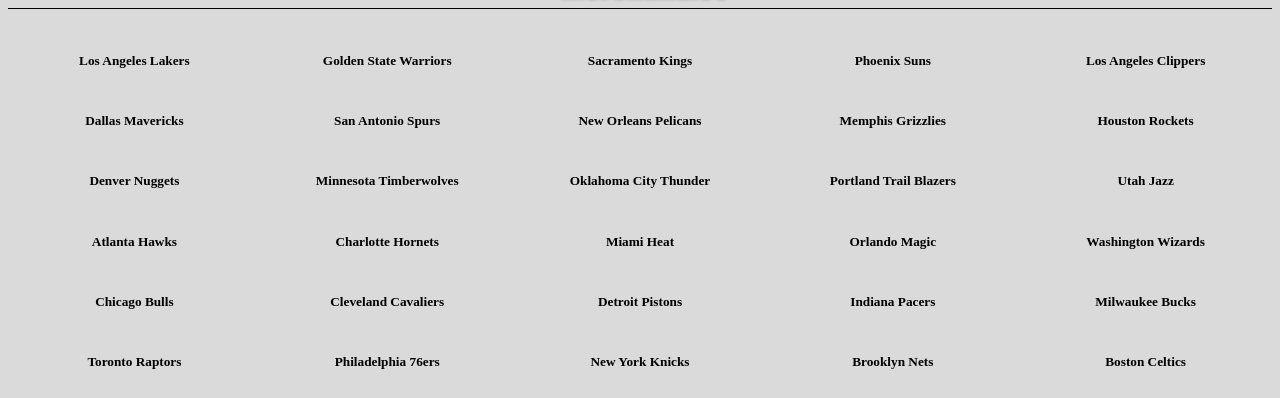
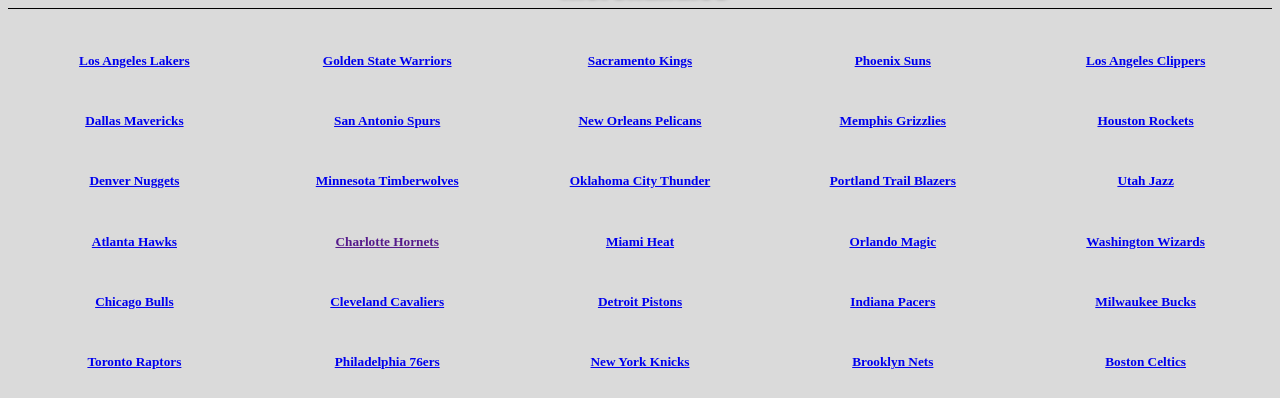
Before and after one commit to damarisfregoso/NBA-Teams, a React (Vite) app: page / in a window 1280 px wide. Shown: the part 7152-7550 px from the top of the page. Built offline with nearby package versions, Linux system fonts and the light colour scheme.

Commit message:
Links connected to my footer

```diff
--- a/src/components/Footer.jsx
+++ b/src/components/Footer.jsx
@@ -2,7 +2,9 @@
   return (
     <footer className="Footer">
       <div>
-        <h5>{props.name.teamName}</h5>
+        <a href={props.name.merchandise}>
+          <h5>{props.name.teamName}</h5>
+        </a>
       </div>
     </footer>
   )
--- a/src/teams.json
+++ b/src/teams.json
@@ -32,7 +32,7 @@
     },
     {
       "teamName": "Golden State Warriors",
-      "merchandise": "",
+      "merchandise": "https://store.nba.com/golden-state-warriors/t-25697330+z-9481965-3978686848",
       "founded": 1946,
       "location": "San Francisco, California",
       "conference": "Western",
@@ -59,7 +59,7 @@
     },
     {
       "teamName": "Sacramento Kings",
-      "merchandise": "",
+      "merchandise": "https://store.nba.com/sacramento-kings/t-25706493+z-9748930-696651166",
       "founded": 1923,
       "location": "Sacramento, California",
       "conference": "Western",
@@ -86,7 +86,7 @@
     },
     {
       "teamName": "Phoenix Suns",
-      "merchandise": "",
+      "merchandise": "https://store.nba.com/phoenix-suns/t-36365357+z-9435785-1133976337",
       "founded": 1968,
       "location": "Phoenix, Arizona",
       "conference": "Western",
@@ -113,7 +113,7 @@
     },
     {
       "teamName": "Los Angeles Clippers",
-      "merchandise": "",
+      "merchandise": "https://store.nba.com/la-clippers/t-70587401+z-887467-3046626999",
       "founded": 1970,
       "location": "Los Angeles, California",
       "conference": "Western",
@@ -140,7 +140,7 @@
     },
     {
       "teamName": "Dallas Mavericks",
-      "merchandise": "",
+      "merchandise": "https://store.nba.com/dallas-mavericks/t-25921725+z-9808307-1099833793",
       "founded": 1980,
       "location": "Dallas, Texas",
       "conference": "Western",
@@ -167,7 +167,7 @@
     },
     {
       "teamName": "San Antonio Spurs",
-      "merchandise": "",
+      "merchandise": "https://store.nba.com/san-antonio-spurs/t-25479738+z-9599295-1603295541",
       "founded": 1967,
       "location": "San Antonio, Texas",
       "conference": "Western",
@@ -194,7 +194,7 @@
     },
     {
       "teamName": "New Orleans Pelicans",
-      "merchandise": "",
+      "merchandise": "https://store.nba.com/new-orleans-pelicans/t-14928541+z-9278305-1529874652",
       "founded": 2002,
       "location": "New Orleans, Louisiana",
       "conference": "Western",
@@ -221,7 +221,7 @@
     },
     {
       "teamName": "Memphis Grizzlies",
-      "merchandise": "",
+      "merchandise": "https://store.nba.com/memphis-grizzlies/t-36141825+z-9395229-4160547856",
       "founded": 1995,
       "location": "Memphis, Tennessee",
       "conference": "Western",
@@ -248,7 +248,7 @@
     },
     {
       "teamName": "Houston Rockets",
-      "merchandise": "",
+      "merchandise": "https://store.nba.com/houston-rockets/t-25701720+z-9900621-3740132585",
       "founded": 1967,
       "location": "Houston, Texas",
       "conference": "Western",
@@ -275,7 +275,7 @@
     },
     {
       "teamName": "Denver Nuggets",
-      "merchandise": "",
+      "merchandise": "https://store.nba.com/denver-nuggets/t-36709537+z-9818217-2061726982",
       "founded": 1967,
       "location": "Denver, Colorado",
       "conference": "Western",
@@ -302,7 +302,7 @@
     },
     {
       "teamName": "Minnesota Timberwolves",
-      "merchandise": "",
+      "merchandise": "https://store.nba.com/minnesota-timberwolves/t-36817417+z-9628361-630200030",
       "founded": 1989,
       "location": "Minneapolis, Minnesota",
       "conference": "Western",
@@ -329,7 +329,7 @@
     },
     {
       "teamName": "Oklahoma City Thunder",
-      "merchandise": "",
+      "merchandise": "https://store.nba.com/oklahoma-city-thunder/t-25920710+z-880821-1731662351",
       "founded": 1967,
       "location": "Oklahoma City, Oklahoma",
       "conference": "Western",
@@ -356,7 +356,7 @@
     },
     {
       "teamName": "Portland Trail Blazers",
-      "merchandise": "",
+      "merchandise": "https://store.nba.com/portland-trail-blazers/t-14585303+z-9802245-1123535554",
       "founded": 1970,
       "location": "Portland, Oregon",
       "conference": "Western",
@@ -383,7 +383,7 @@
     },
     {
       "teamName": "Utah Jazz",
-      "merchandise": "",
+      "merchandise": "https://store.nba.com/utah-jazz/t-36582018+z-9026731-4239061728",
       "founded": 1974,
       "location": "Salt Lake City, Utah",
       "conference": "Western",
@@ -410,7 +410,7 @@
     },
     {
       "teamName": "Atlanta Hawks",
-      "merchandise": "",
+      "merchandise": "https://store.nba.com/atlanta-hawks/t-36038306+z-831088-1797977209",
       "founded": 1946,
       "location": "Atlanta, Georgia",
       "conference": "Eastern",
@@ -464,7 +464,7 @@
     },
     {
       "teamName": "Miami Heat",
-      "merchandise": "",
+      "merchandise": "https://store.nba.com/miami-heat/t-14817459+z-9038978-4289575825",
       "founded": 1988,
       "location": "Miami, Florida",
       "conference": "Eastern",
@@ -491,7 +491,7 @@
     },
     {
       "teamName": "Orlando Magic",
-      "merchandise": "",
+      "merchandise": "https://store.nba.com/orlando-magic/t-92582033+z-811953-2826302465",
       "founded": 1989,
       "location": "Orlando, Florida",
       "conference": "Eastern",
@@ -518,7 +518,7 @@
     },
     {
       "teamName": "Washington Wizards",
-      "merchandise": "",
+      "merchandise": "https://store.nba.com/washington-wizards/t-25690831+z-9858548-3921087139",
       "founded": 1961,
       "location": "Washington, D.C.",
       "conference": "Eastern",
@@ -545,7 +545,7 @@
     },
     {
       "teamName": "Chicago Bulls",
-      "merchandise": "",
+      "merchandise": "https://store.nba.com/chicago-bulls/t-70255189+z-849802-2710025869",
       "founded": 1966,
       "location": "Chicago, Illinois",
       "conference": "Eastern",
@@ -572,7 +572,7 @@
     },
     {
       "teamName": "Cleveland Cavaliers",
-      "merchandise": "",
+      "merchandise": "https://store.nba.com/cleveland-cavaliers/t-25925179+z-850286-3863856449",
       "founded": 1970,
       "location": "Cleveland, Ohio",
       "conference": "Eastern",
@@ -599,7 +599,7 @@
     },
     {
       "teamName": "Detroit Pistons",
-      "merchandise": "",
+      "merchandise": "https://store.nba.com/detroit-pistons/t-25585150+z-9946885-597818103",
       "founded": 1937,
       "location": "Detroit, Michigan",
       "conference": "Eastern",
@@ -626,7 +626,7 @@
     },
     {
       "teamName": "Indiana Pacers",
-      "merchandise": "",
+      "merchandise": "https://store.nba.com/indiana-pacers/t-14365165+z-804513-2032639652",
       "founded": 1967,
       "location": "Indianapolis, Indiana",
       "conference": "Eastern",
@@ -653,7 +653,7 @@
     },
     {
       "teamName": "Milwaukee Bucks",
-      "merchandise": "",
+      "merchandise": "https://store.nba.com/milwaukee-bucks/t-81589638+z-896889-3081800506",
       "founded": 1968,
       "location": "Milwaukee, Wisconsin",
       "conference": "Eastern",
@@ -680,7 +680,7 @@
     },
     {
       "teamName": "Toronto Raptors",
-      "merchandise": "",
+      "merchandise": "https://store.nba.com/toronto-raptors/t-58147539+z-874340-2792724186",
       "founded": 1995,
       "location": "Toronto, Ontario",
       "conference": "Eastern",
@@ -707,7 +707,7 @@
     },
     {
       "teamName": "Philadelphia 76ers",
-      "merchandise": "",
+      "merchandise": "https://store.nba.com/philadelphia-76ers/t-47149789+z-9326979-3026664379",
       "founded": 1946,
       "location": "Philadelphia, Pennsylvania",
       "conference": "Eastern",
@@ -734,7 +734,7 @@
     },
     {
       "teamName": "New York Knicks",
-      "merchandise": "",
+      "merchandise": "https://store.nba.com/new-york-knicks/t-25360764+z-9272060-390849173",
       "founded": 1946,
       "location": "New York City, New York",
       "conference": "Eastern",
@@ -761,7 +761,7 @@
     },
     {
       "teamName": "Brooklyn Nets",
-      "merchandise": "",
+      "merchandise": "https://store.nba.com/brooklyn-nets/t-81810521+z-810547-1196300411",
       "founded": 1967,
       "location": "Brooklyn, New York",
       "conference": "Eastern",
@@ -788,7 +788,7 @@
     },
     {
       "teamName": "Boston Celtics",
-      "merchandise": "",
+      "merchandise": "https://store.nba.com/boston-celtics/t-25690564+z-9125894-3332489531",
       "founded": 1946,
       "location": "Boston, Massachusetts",
       "conference": "Eastern",
```
